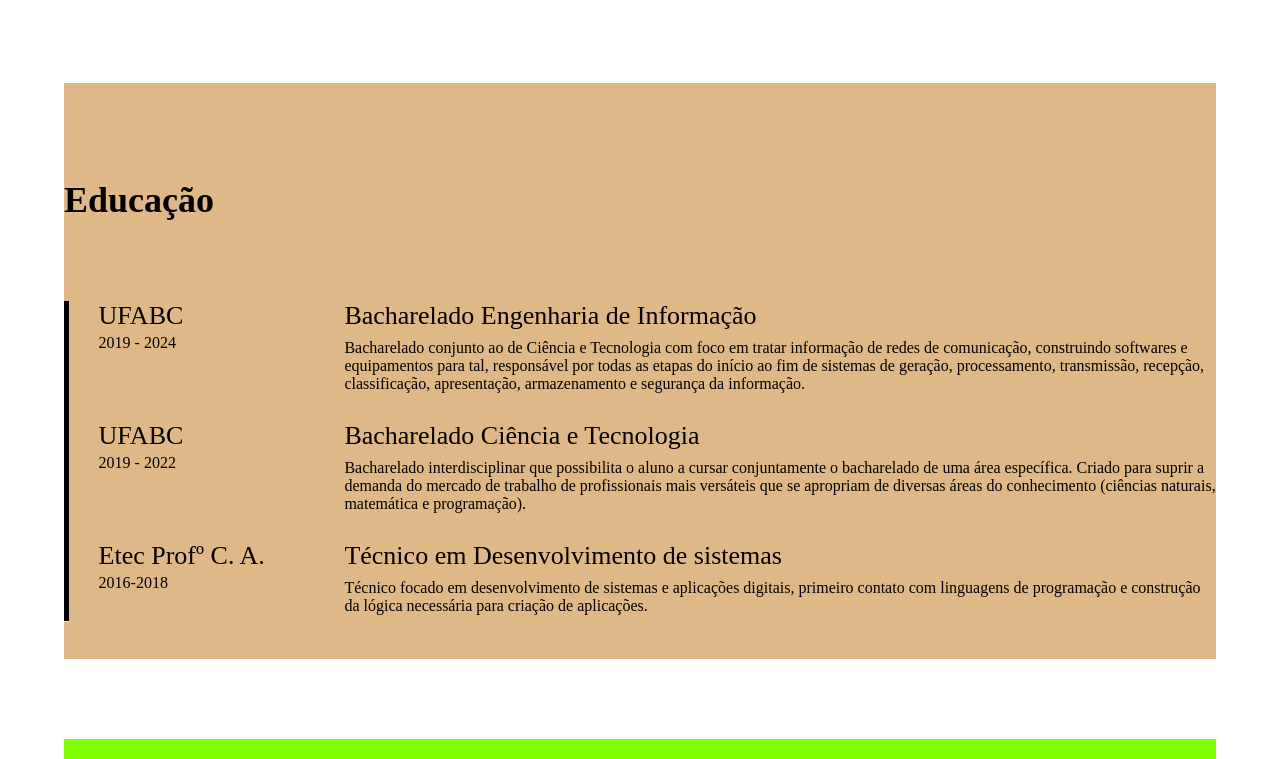
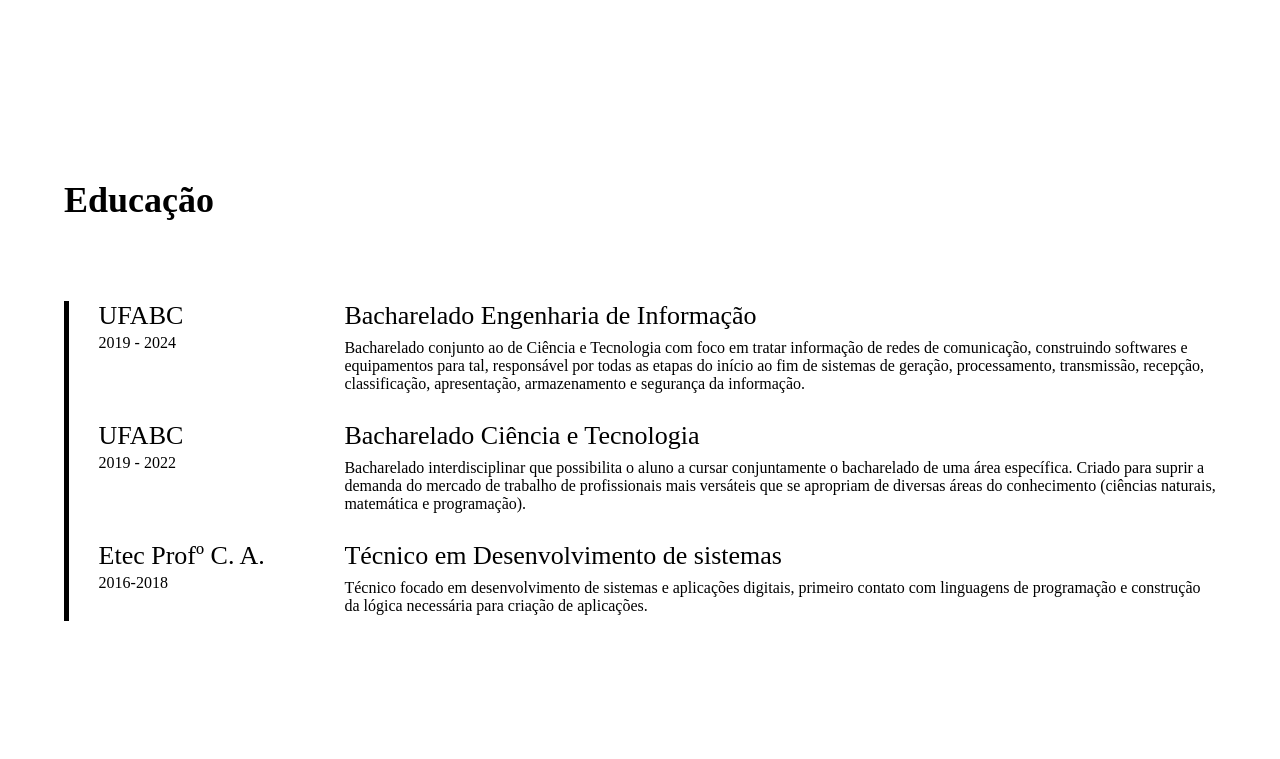
Before and after one commit to octasav/cv, a plain HTML site: page index.html in a window 1280 px wide. Shown: the part 1301-2060 px from the top of the page. Drawn offline with Linux system fonts and the light colour scheme.

Commit message:
correção fonte

```diff
--- a/css/main.css
+++ b/css/main.css
@@ -6,16 +6,18 @@
 }
 
 @font-face {
-    font-family: quattrocento;
+    font-family: 'quattrocento';
     src: url(../site git/fonts/Quattrocento-Regular.ttf);
 }
 
 html {
     /*a cada 1rem será considerado 10px*/
+    font-family: quattrocento;
     font-size: 62.5%;
 }
 
 body {
+    font-family: quattrocento;
     font-size: 1.6rem;
 }
 
@@ -204,16 +206,16 @@
 
 #educacao {
     height: 60vh;
-    background-color: burlywood;
+    /* background-color: burlywood; */
 }
 
 #habilidades {
     height: 66vh;
-    background-color: chartreuse;
+    /* background-color: chartreuse; */
 }
 
 #projetos {
-    background-color: crimson;
+    /* background-color: crimson; */
     height: 56vh;
 }
 
```
